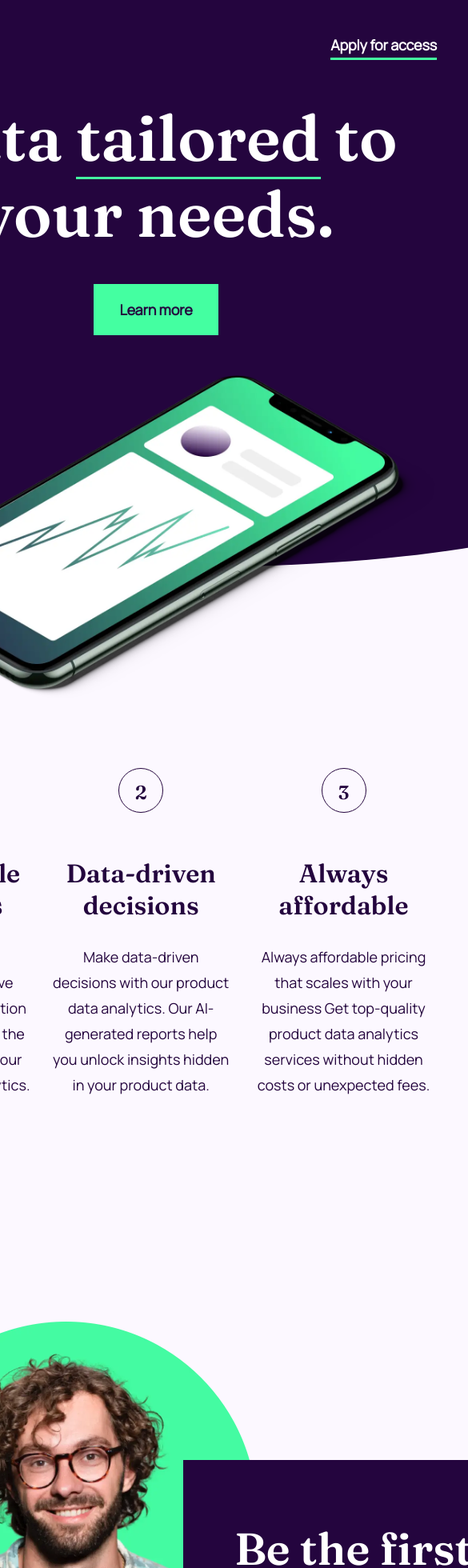
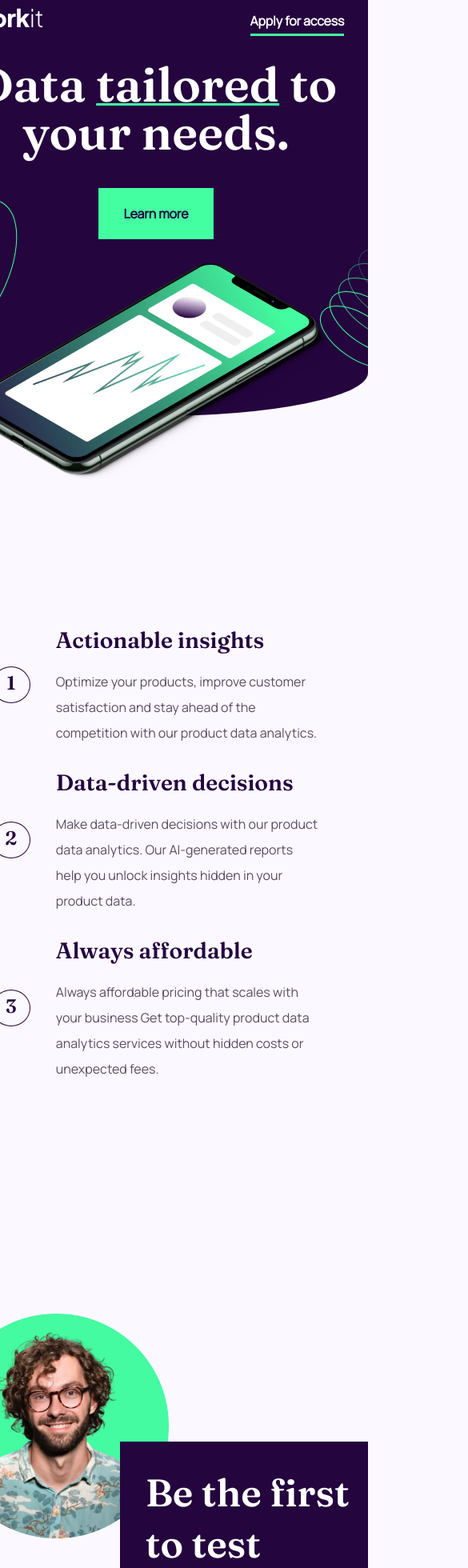
Before and after one commit to Shahbaaz92/Work-it-landing-page, a React (Create React App) app in the folder my-app/: page / in a window 390 px wide. Shown: the part 20-1980 px from the top of the page at 80% size, 585 px wide, since content can reach past the window. Built offline with nearby package versions, Linux system fonts and the light colour scheme.

Commit message:
App.css update

```diff
--- a/my-app/src/App.css
+++ b/my-app/src/App.css
@@ -28,7 +28,7 @@ h3 {
 }
 h1 {
   font-size: 5rem;
-  line-height: 95px;
+  line-height: 80px;
   text-align: center;
 }
 h2 {
@@ -60,7 +60,7 @@ button {
   display: flex;
   flex-direction: column;
   align-items: center;
-  width: 100%;
+  width: 100vw;
   max-width: 1440px;
   height: auto;
   overflow: hidden;
@@ -71,7 +71,7 @@ button {
   display: flex;
   flex-direction: column;
   align-items: center;
-  padding: 60px 165px;
+  padding: 60px;
   gap: 50px;
   background-color: var(--color-primary);
   color: var(--color-secondary);
@@ -110,7 +110,7 @@ nav a:hover {
   align-items: center;
 }
 h1 span {
-  border-bottom: 3px solid var(--color-button);
+  text-decoration: 3px underline var(--color-button);
 }
 .phone-img {
   width: 702px;
@@ -129,7 +129,7 @@ h1 span {
 }
 .pros {
   margin-top: 200px;
-  padding: 50px 165px;
+  padding: 60px;
   color: var(--color-primary);
   display: flex;
   justify-content: space-evenly;
@@ -140,6 +140,7 @@ h1 span {
 .article {
   display: flex;
   flex-direction: column;
+  align-items: center;
   gap: 28px;
 }
 .serial {
@@ -157,17 +158,24 @@ h1 span {
   height: 56px;
   margin-bottom: 28px;
 }
+.pro-title {
+  margin-bottom: 28px;
+}
+.about {
+  color: var(--color-social);
+}
 .info {
   position: relative;
-  margin-top: 120px;
-  padding: 110px 165px 230px;
+  margin: 120px auto;
+  padding: 110px;
   color: var(--color-secondary);
   width: 100%;
+  display: flex;
+  justify-content: start;
 }
 .founder-img {
   width: 477px;
   height: 477px;
-  flex-shrink: 0;
 }
 .info-details {
   background-color: var(--color-primary);
@@ -176,17 +184,18 @@ h1 span {
   flex-shrink: 0;
   position: absolute;
   top: 283px;
-  left: 550px;
+  left: 500px;
   display: flex;
   flex-direction: column;
   justify-content: space-evenly;
   align-items: start;
   padding: 64px;
+  gap: 15px;
 }
 .background-3 {
   position: absolute;
-  bottom: 65px;
-  right: 250px;
+  bottom: -60px;
+  right: 60px;
 }
 .footer {
   margin-top: 60px auto 110px;
@@ -201,5 +210,107 @@ h1 span {
   justify-content: space-around;
   gap: 20px;
 }
-@media screen and (max-width: 1024px) {
+@media screen and (max-width: 1280px) {
+  .container {
+    width: 100%;
+  }
+
+  .info {
+    padding: 110px 80px;
+  }
+  .info-details {
+    left: 450px;
+    width: 60%;
+    padding: 2em;
+  }
+
+  .background-3 {
+    bottom: -80px;
+    right: 10px;
+  }
 }
+@media screen and (max-width: 1140px) {
+  h1 {
+    font-size: 3.75rem;
+  }
+  h2 {
+    font-size: 3rem;
+  }
+  h3 {
+    font-size: 1.75rem;
+  }
+  p,
+  button,
+  nav a {
+    font-size: 1rem;
+  }
+  .pros {
+    flex-direction: column;
+  }
+  .article {
+    flex-direction: row;
+    text-align: start;
+    padding: auto 20px;
+    gap: 32px;
+  }
+  .serial {
+    width: 48px;
+    height: 46px;
+    flex-shrink: 0;
+    padding: 0;
+    margin: 0;
+  }
+  .pro-title {
+    margin-bottom: 16px;
+  }
+
+  .info {
+    padding-left: 20px;
+    padding-right: 20px;
+  }
+  .info-details {
+    /* top: 350px; */
+    left: 400px;
+
+    height: auto;
+    flex-shrink: 0;
+  }
+}
+@media screen and (max-width: 870px) {
+  h1 {
+    line-height: 60px;
+  }
+  .hero {
+    height: 540px;
+    gap: 30px;
+    padding: 30px;
+  }
+  .phone-img {
+    width: 470.441px;
+    height: 271.837px;
+    flex-shrink: 0;
+  }
+  .background-1 {
+    left: -220px;
+  }
+  .background-2 {
+    right: -100px;
+  }
+  .info {
+    padding-left: 0px;
+    padding-right: 0px;
+  }
+  .founder-img {
+    width: 281px;
+    height: 281px;
+    flex-shrink: 0;
+  }
+  .info-details {
+    left: 220px;
+    top: 270px;
+    width: 70%;
+  }
+  .footer {
+    margin-top: 150px;
+  }
+}
--- a/my-app/src/Components/Pros.js
+++ b/my-app/src/Components/Pros.js
@@ -27,8 +27,10 @@ function Article(props) {
   return (
     <article className="article">
       <div className="serial">{number}</div>
-      <h3>{title}</h3>
-      <p>{about}</p>
+      <div>
+        <h3 className="pro-title">{title}</h3>
+        <p className="about">{about}</p>
+      </div>
     </article>
   );
 }
--- a/my-app/src/Components/Section.js
+++ b/my-app/src/Components/Section.js
@@ -13,12 +13,12 @@ export default function Section() {
           call.
         </p>
         <button>Apply for access</button>
+        <img
+          src={background3}
+          alt="background-pattern"
+          className="background-3"
+        />
       </div>
-      <img
-        src={background3}
-        alt="background-pattern"
-        className="background-3"
-      />
     </div>
   );
 }
```
